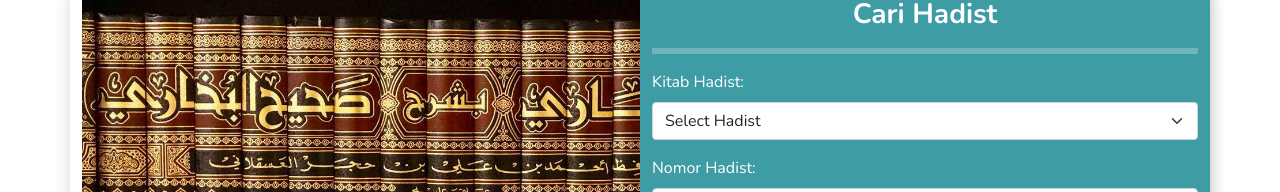
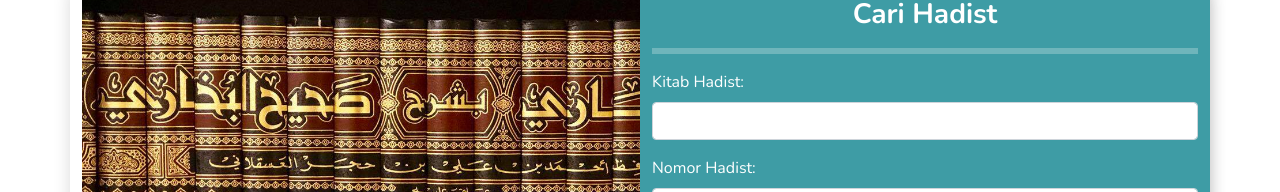
Before and after one commit to rmt-010-jersey-fox/p2-iproject-client, a Vue app: page / in a window 1280 px wide. Shown: the part 1893-2085 px from the top of the page. Built offline with nearby package versions, Linux system fonts and the light colour scheme.

Commit message:
Fetch Data Hadist

```diff
--- /dev/null
+++ b/src/components/DataHadist.vue
@@ -0,0 +1,32 @@
+<template>
+      <!-- Card Hadist -->
+    <div class="col mb-3">
+      <div class="card">
+        <div class="card-header">
+          {{hadist.result.data.name}} No. {{hadist.result.data.contents.number}}
+        </div>
+        <div class="card-body">
+          <blockquote class="blockquote mb-0">
+            <p><q>
+              {{hadist.result.data.contents.arab}}
+            </q></p>
+            <p>Artinya:
+              {{hadist.result.data.contents.id}}
+            </p>
+            <footer class="blockquote-footer">{{hadist.result.data.name}} No. {{hadist.result.data.contents.number}}</footer>
+          </blockquote>
+        </div>
+      </div>
+    </div>
+</template>
+
+<script>
+export default {
+  name: 'DataHadist',
+  props: ['hadist']
+}
+</script>
+
+<style>
+
+</style>
--- a/src/components/FormHadist.vue
+++ b/src/components/FormHadist.vue
@@ -1,5 +1,5 @@
 <template>
-      <!-- Form Hadist Quran -->
+    <!-- Form Hadist Quran -->
     <div class="container mt-5 mb-5">
       <div class="row shadow">
         <div class="col-6">
@@ -8,20 +8,15 @@
         <div class="col-6 shadow border-radius" style="background-color: #3e9ca5">
           <h3 class="text-center mt-3" style="color: white; font-weight: bold">Cari Hadist</h3>
           <hr style="border: 3px solid rgb(255, 255, 255)" />
-          <form action="">
+          <form @submit.prevent="searchHadist">
             <div class="mb-3">
               <label for="kitab-hadist" class="form-label" style="color: white">Kitab Hadist:</label>
-              <select id="kitab-hadist" class="form-select" required>
-                <option selected disabled>Select Hadist</option>
-                <option value="bukhari">Bukhari</option>
-                <option value="ahmad">Ahmad</option>
-                <option value="muslim">Muslim</option>
-                <option value="abu-daud">Abu Daud</option>
-                <option value="darimi">Darimi</option>
-                <option value="ibnu-maja">Ibnu Maja</option>
-                <option value="nasai">Nasai</option>
-                <option value="malik">Malik</option>
-              </select>
+            <input
+              type="text"
+              class="form-control"
+              v-model="kitab"
+              required
+            />
             </div>
             <div class="mb-3">
               <label for="password" class="form-label" style="color: white">Nomor Hadist:</label>
@@ -48,7 +43,18 @@
   name: 'FormHadist',
   data () {
     return {
+      kitab: '',
       nomor: ''
+    }
+  },
+  methods: {
+    searchHadist () {
+      const payload = {
+        kitab: this.kitab,
+        nomor: this.nomor
+      }
+
+      this.$store.dispatch('getHadist', payload)
     }
   }
 }
--- a/src/store/index.js
+++ b/src/store/index.js
@@ -7,11 +7,15 @@
 
 export default new Vuex.Store({
   state: {
-    ayatSurahs: []
+    ayatSurahs: [],
+    hadists: []
   },
   mutations: {
     FETCH_AYAT (state, data) {
       state.ayatSurahs = data
+    },
+    FETCH_HADIST (state, data) {
+      state.hadists = data
     }
   },
   actions: {
@@ -61,6 +65,26 @@
         })
     },
 
+    getHadist (context, payload) {
+      console.log(payload)
+      axios.post('/hadist', payload, {
+        headers: {
+          access_token: localStorage.access_token
+        }
+      })
+        .then(({ data }) => {
+          console.log(data, 'Di Store')
+          const arr = []
+          arr.push(data)
+          context.commit('FETCH_HADIST', arr)
+
+          router.push('/hadist').catch(() => {})
+        })
+        .catch(err => {
+          console.log(err)
+        })
+    },
+
     logout (context) {
       localStorage.removeItem('access_token')
       router.push('/login')
--- a/src/views/Hadist.vue
+++ b/src/views/Hadist.vue
@@ -6,32 +6,27 @@
         <h1 style="font-weight: bold; color: white" >Hadist</h1>
         <hr class="garis">
       </div>
-    <!-- Card Hadist -->
-    <div class="col mb-3">
-      <div class="card">
-        <div class="card-header">
-          H.R Muslim No. 1
-        </div>
-        <div class="card-body">
-          <blockquote class="blockquote mb-0">
-            <p><q>
-              وَهُوَ الْأَثَرُ الْمَشْهُورُعَنْ رَسُولِ اللَّهِ صَلَّى اللَّهُ عَلَيْهِ وَسَلَّمَ مَنْ حَدَّثَ عَنِّي بِحَدِيثٍ يُرَى أَنَّهُ كَذِبٌ فَهُوَ أَحَدُ الْكَاذِبِينَ حَدَّثَنَا أَبُو بَكْرِ بْنُ أَبِي شَيْبَةَ حَدَّثَنَا وَكِيعٌ عَنْ شُعْبَةَ عَنْ الْحَكَمِ عَنْ عَبْدِ الرَّحْمَنِ بْنِ أَبِي لَيْلَى عَنْ سَمُرَةَ بْنِ جُنْدَبٍ ح و حَدَّثَنَا أَبُو بَكْرِ بْنُ أَبِي شَيْبَةَ أَيْضًا حَدَّثَنَا وَكِيعٌ عَنْ شُعْبَةَ وَسُفْيَانَ عَنْ حَبِيبٍ عَنْ مَيْمُونِ بْنِ أَبِي شَبِيبٍ عَنْ الْمُغِيرَةِ بْنِ شُعْبَةَ قَالَا قَالَ رَسُولُ اللَّهِ صَلَّى اللَّهُ عَلَيْهِ وَسَلَّمَ ذَلِكَ
-            </q></p>
-            <p>Artinya:
-              "Dan ia merupakan atsar yang masyhur dari Rasulullah shallallahu 'alaihi wasallam, \"Barangsiapa menceritakan hadits dariku, yang mana riwayat itu diduga adalah kebohongan, maka dia (perawi) adalah salah satu dari para pembohong tersebut.\" Telah menceritakan kepada kami [Abu Bakar bin Abu Syaibah] telah menceritakan kepada kami [Waki'] dari [Syu'bah] dari [al Hakam] dari [Abdurrahman bin Abu Laila] dari [Samurah bin Jundab]. (dalam riwayat lain disebutkan) dan juga telah menceritakan kepada kami [Abu Bakar bin Abu Syaibah] telah menceritakan kepada kami [Waki'] dari [Syu'bah] dan [Sufyan] dari [Habib] dari [Maimun bin Abu Syabib] dari [al-Mughirah bin Syu'bah] keduanya berkata, \"Rasulullah shallallahu 'alaihi wasallam bersabda tentang hal tersebut.\""
-            </p>
-            <footer class="blockquote-footer">H.R Muslim No. 1</footer>
-          </blockquote>
-        </div>
-      </div>
-    </div>
+    <DataHadist
+    v-for="(hadist, index) in hadists"
+    :key="index"
+    :hadist="hadist"
+    ></DataHadist>
   </div>
 </div>
 </template>
+<script>
+import DataHadist from '../components/DataHadist'
 
-<script>
 export default {
-  name: 'Hadist'
+  name: 'Hadist',
+  components: {
+    DataHadist
+  },
+  computed: {
+    hadists () {
+      return this.$store.state.hadists
+    }
+  }
 }
 </script>
 
```
